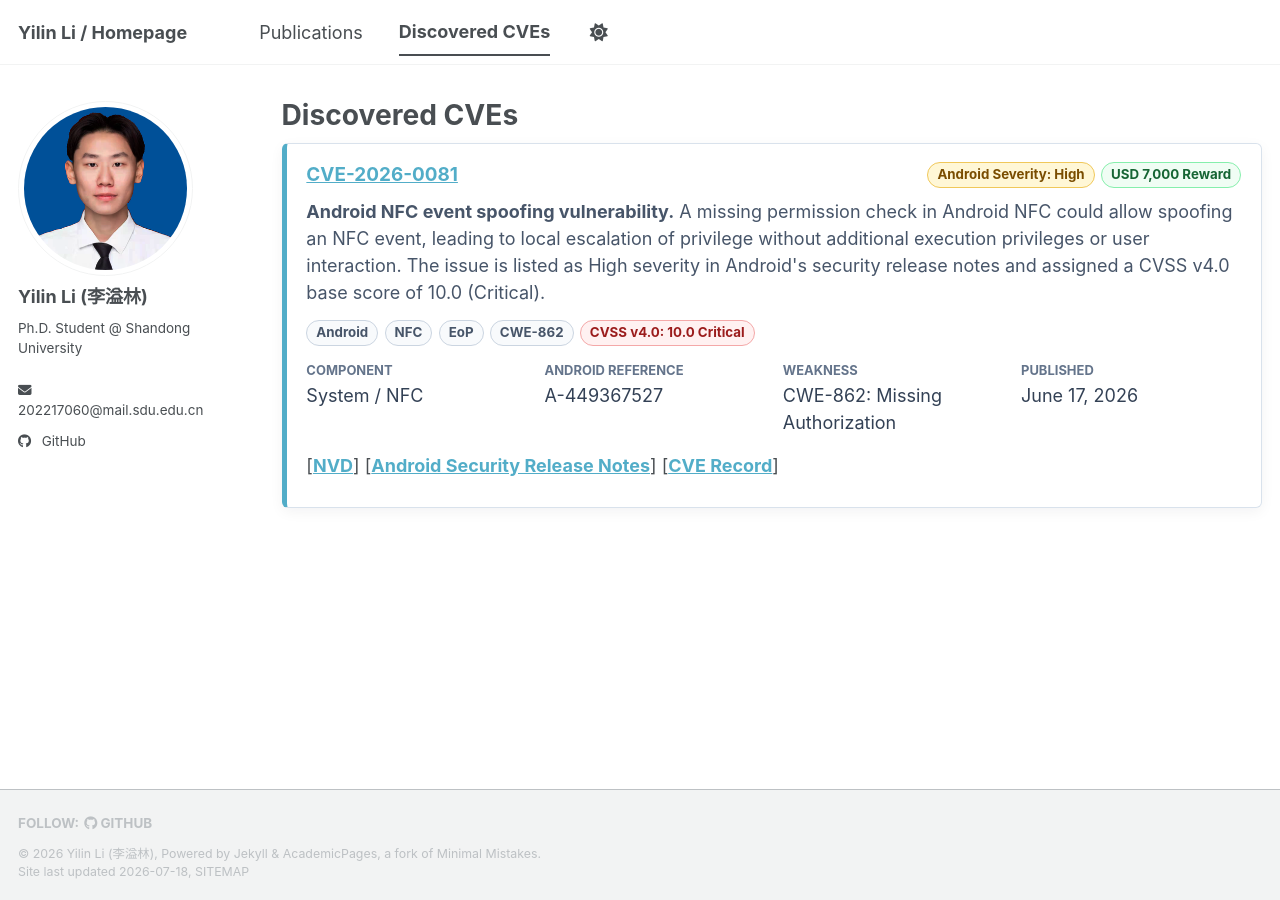
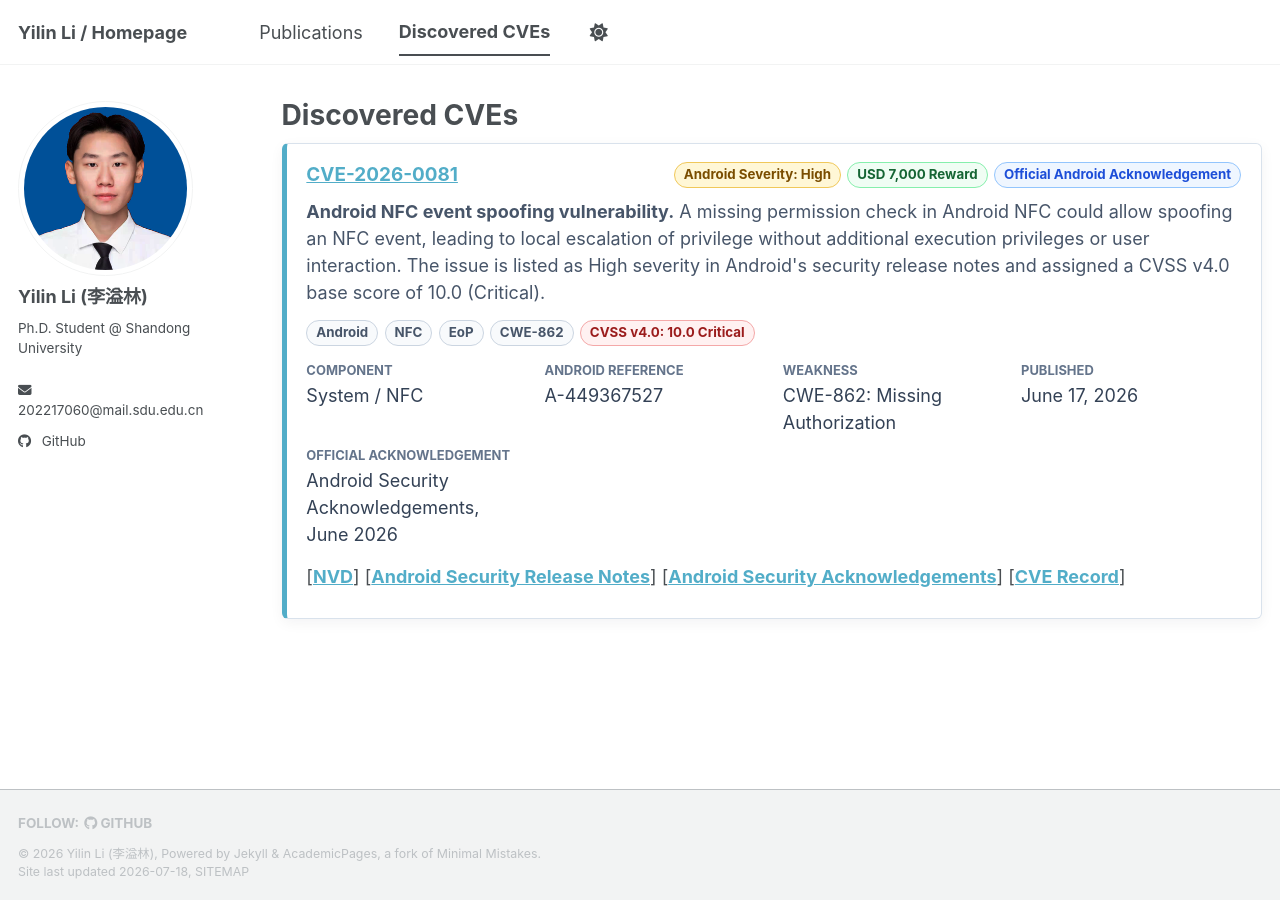
Before and after one commit to mu-sec/mu-sec.github.io, a Jekyll site: the page built from _pages/cves.md, in a window 1280 px wide. Built offline with Jekyll 4.4.1, drawn with Linux system fonts in a browser that asks for light colours; a style sheet for code colours, icons or effects is not loaded.

Commit message:
Add Android acknowledgement and SEO updates

```diff
--- a/_includes/head/custom.html
+++ b/_includes/head/custom.html
@@ -62,6 +62,18 @@
     "sameAs": [
       "https://github.com/mu-sec"
     ],
+    "subjectOf": [
+      {
+        "@type": "WebPage",
+        "name": "Android security acknowledgements",
+        "url": "https://source.android.com/docs/security/overview/acknowledgements"
+      },
+      {
+        "@type": "WebPage",
+        "name": "CVE-2026-0081",
+        "url": "https://nvd.nist.gov/vuln/detail/CVE-2026-0081"
+      }
+    ],
     "description": "Yilin Li (李溢林) is a Ph.D. student at Shandong University advised by Prof. Shanqing Guo. His research focuses on mobile and systems security, program analysis, empirical measurement, and vulnerability discovery."
   }
 }
--- a/_pages/cves.md
+++ b/_pages/cves.md
@@ -3,8 +3,8 @@
 title: "Discovered CVEs"
 permalink: /cves/
 author_profile: true
-seo_title: "Discovered CVEs - Yilin Li"
-description: "Discovered CVEs by Yilin Li, including CVE-2026-0081 in Android NFC and a USD 7,000 vulnerability reward."
+seo_title: "CVE-2026-0081 - Android NFC Vulnerability - Yilin Li"
+description: "CVE-2026-0081 is an Android NFC event spoofing vulnerability discovered by Yilin Li and collaborators, officially acknowledged by the Android Security Team."
 ---
 
 <style>
@@ -85,6 +85,12 @@
   color: #166534;
 }
 
+.cve-badge--official {
+  border-color: #93c5fd;
+  background: #eff6ff;
+  color: #1d4ed8;
+}
+
 .cve-meta {
   display: grid;
   grid-template-columns: repeat(auto-fit, minmax(11rem, 1fr));
@@ -120,6 +126,7 @@
       <div class="cve-card__status">
         <span class="cve-badge cve-badge--severity">Android Severity: High</span>
         <span class="cve-badge cve-badge--reward">USD 7,000 Reward</span>
+        <span class="cve-badge cve-badge--official">Official Android Acknowledgement</span>
       </div>
     </div>
 
@@ -150,8 +157,12 @@
         <dt>Published</dt>
         <dd>June 17, 2026</dd>
       </div>
+      <div>
+        <dt>Official Acknowledgement</dt>
+        <dd>Android Security Acknowledgements, June 2026</dd>
+      </div>
     </dl>
 
-    <p class="cve-links">[<a href="https://nvd.nist.gov/vuln/detail/CVE-2026-0081">NVD</a>] [<a href="https://source.android.com/docs/security/bulletin/android-17">Android Security Release Notes</a>] [<a href="https://www.cve.org/CVERecord?id=CVE-2026-0081">CVE Record</a>]</p>
+    <p class="cve-links">[<a href="https://nvd.nist.gov/vuln/detail/CVE-2026-0081">NVD</a>] [<a href="https://source.android.com/docs/security/bulletin/android-17">Android Security Release Notes</a>] [<a href="https://source.android.com/docs/security/overview/acknowledgements">Android Security Acknowledgements</a>] [<a href="https://www.cve.org/CVERecord?id=CVE-2026-0081">CVE Record</a>]</p>
   </article>
 </div>
```
Also changed, not shown: _pages/about.md (+1 -1 lines), robots.txt (added, +8 -0 lines).
